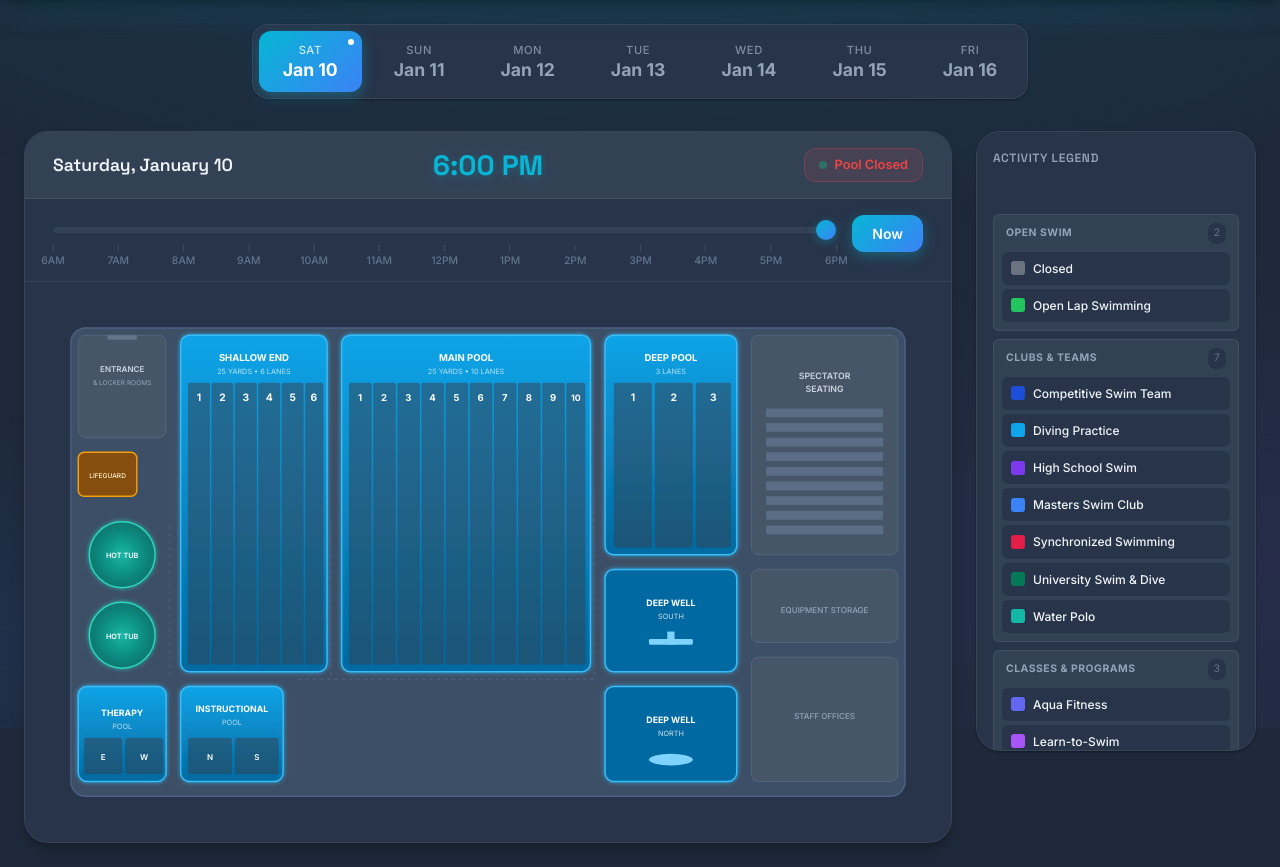
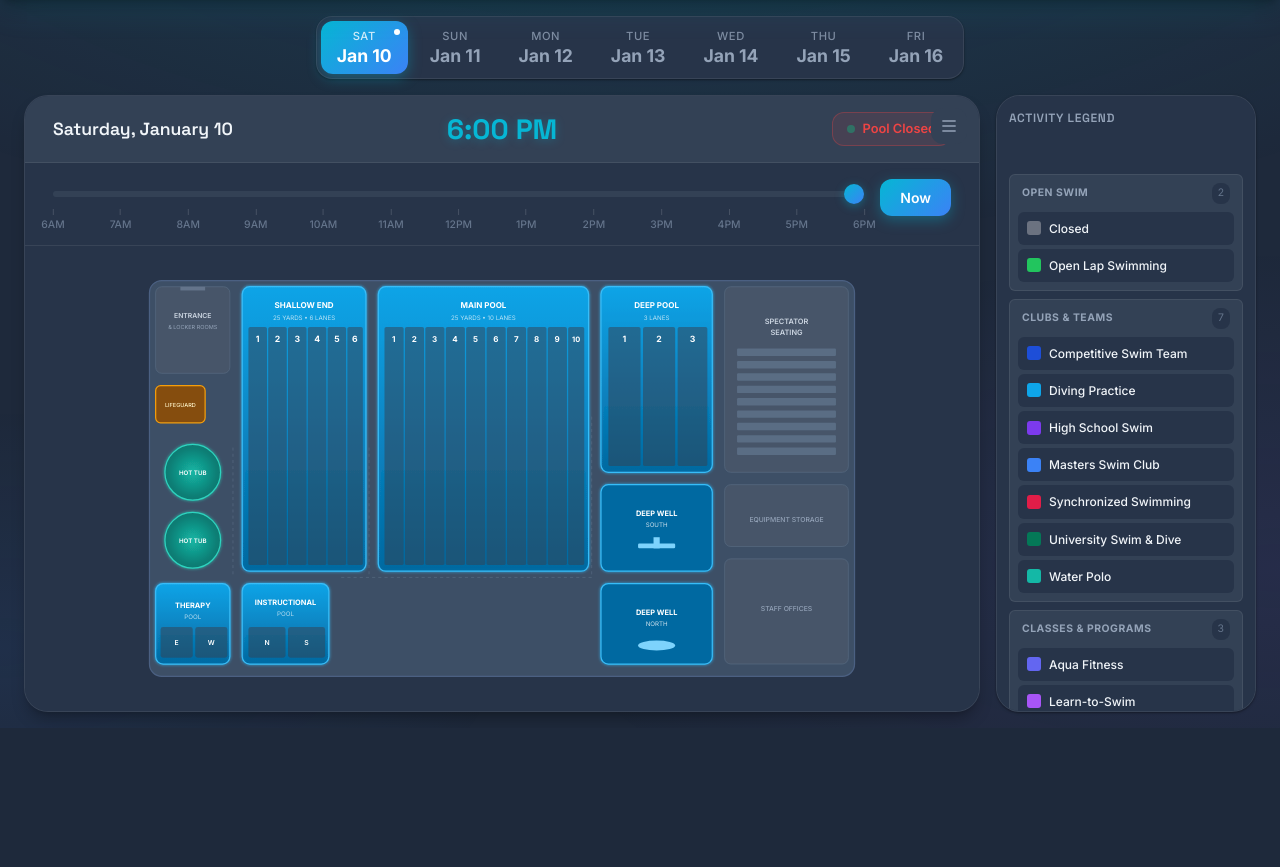
Before and after one commit to otterholte/PoolScheduleVisualizer, a plain HTML site: page index.html in a window 1280 px wide. Shown: the part 72-939 px from the top of the page. After the commit the page ends 800 px from the top, so only its background shows below. Drawn offline with Linux system fonts and the light colour scheme.

Commit message:
Make floorplan fit viewport height, add legend toggle button

```diff
--- a/css/style.css
+++ b/css/style.css
@@ -251,20 +251,32 @@ body::before {
 .main {
   position: relative;
   z-index: 1;
-  padding: 24px;
+  padding: 16px 24px;
   max-width: 1800px;
   margin: 0 auto;
+  height: calc(100vh - 72px);
+  display: flex;
+  flex-direction: column;
+}
+
+.day-selector {
+  flex-shrink: 0;
 }
 
 .main-content {
   display: flex;
-  gap: 24px;
-  align-items: flex-start;
+  gap: 16px;
+  align-items: stretch;
+  flex: 1;
+  min-height: 0;
 }
 
 .floorplan-section {
   flex: 1;
   min-width: 0;
+  display: flex;
+  flex-direction: column;
+  position: relative;
 }
 
 /* ==========================================
@@ -274,9 +286,9 @@ body::before {
   display: flex;
   align-items: center;
   justify-content: center;
-  gap: 8px;
-  margin: 0 auto 32px auto;
-  padding: 6px;
+  gap: 6px;
+  margin: 0 auto 16px auto;
+  padding: 4px;
   background: var(--bg-secondary);
   border-radius: var(--radius-lg);
   border: 1px solid var(--border-subtle);
@@ -287,7 +299,7 @@ body::before {
 
 .day-tab {
   position: relative;
-  padding: 12px 24px;
+  padding: 8px 16px;
   border: none;
   background: transparent;
   border-radius: var(--radius);
@@ -513,34 +525,77 @@ body::before {
    Floorplan SVG Container
    ========================================== */
 .floorplan-wrapper {
-  padding: 24px;
+  padding: 16px;
   overflow: hidden;
   background: var(--bg-secondary);
+  flex: 1;
+  display: flex;
+  align-items: center;
+  justify-content: center;
+  min-height: 0;
 }
 
 .floorplan {
   width: 100%;
-  height: auto;
+  height: 100%;
   display: block;
-  max-width: 1400px;
-  margin: 0 auto;
+  max-width: 100%;
+  max-height: 100%;
+  object-fit: contain;
+}
+
+/* Legend Toggle Button */
+.legend-toggle {
+  position: absolute;
+  top: 12px;
+  right: 12px;
+  z-index: 10;
+  width: 36px;
+  height: 36px;
+  border: none;
+  background: var(--bg-tertiary);
+  border-radius: var(--radius);
+  color: var(--text-secondary);
+  cursor: pointer;
+  display: flex;
+  align-items: center;
+  justify-content: center;
+  transition: all var(--transition-fast);
+}
+
+.legend-toggle:hover {
+  background: var(--accent-cyan);
+  color: white;
+}
+
+.legend-toggle svg {
+  width: 20px;
+  height: 20px;
 }
 
 /* ==========================================
    Legend Sidebar
    ========================================== */
 .legend-sidebar {
-  width: 280px;
+  width: 260px;
   flex-shrink: 0;
   background: var(--bg-secondary);
   border-radius: var(--radius-xl);
   border: 1px solid var(--border-subtle);
-  padding: 16px;
+  padding: 12px;
   box-shadow: var(--shadow);
-  max-height: calc(100vh - 180px);
   overflow-y: auto;
-  position: sticky;
-  top: 96px;
+  display: flex;
+  flex-direction: column;
+  transition: all var(--transition-base);
+}
+
+.legend-sidebar--hidden {
+  width: 0;
+  padding: 0;
+  border: none;
+  opacity: 0;
+  overflow: hidden;
 }
 
 .legend-sidebar__header {
--- a/index.html
+++ b/index.html
@@ -48,6 +48,11 @@
     <div class="main-content">
       <!-- Floorplan Section -->
       <section class="floorplan-section">
+        <button class="legend-toggle" id="legendToggle" title="Toggle Legend">
+          <svg viewBox="0 0 24 24" fill="none" stroke="currentColor" stroke-width="2">
+            <path d="M4 6h16M4 12h16M4 18h16"></path>
+          </svg>
+        </button>
       <div class="floorplan-header">
         <h2 class="floorplan-header__title" id="floorplanTitle">Facility Floorplan</h2>
         <span class="floorplan-header__time" id="timeDisplay">10:00 AM</span>
--- a/js/app.js
+++ b/js/app.js
@@ -25,6 +25,8 @@ class PoolScheduleApp {
       btnNow: document.getElementById('btnNow'),
       floorplan: document.getElementById('floorplan'),
       legendGrid: document.getElementById('legendGrid'),
+      legendSidebar: document.querySelector('.legend-sidebar'),
+      legendToggle: document.getElementById('legendToggle'),
       clearFilterBtn: document.getElementById('clearFilterBtn'),
       modalOverlay: document.getElementById('modalOverlay'),
       modalTitle: document.getElementById('modalTitle'),
@@ -173,6 +175,13 @@ class PoolScheduleApp {
 
     // Set up clear filter button
     this.elements.clearFilterBtn.addEventListener('click', () => this.clearFilter());
+
+    // Legend toggle
+    this.elements.legendToggle.addEventListener('click', () => this.toggleLegend());
+  }
+
+  toggleLegend() {
+    this.elements.legendSidebar.classList.toggle('legend-sidebar--hidden');
   }
 
   toggleActivityFilter(activityId) {
```
